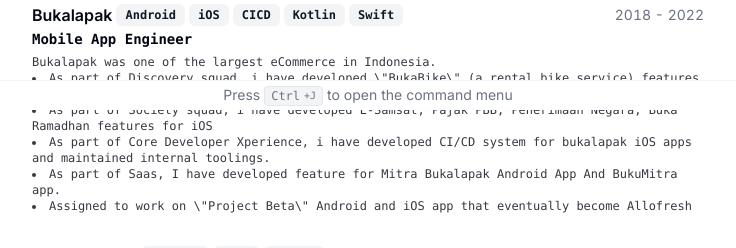
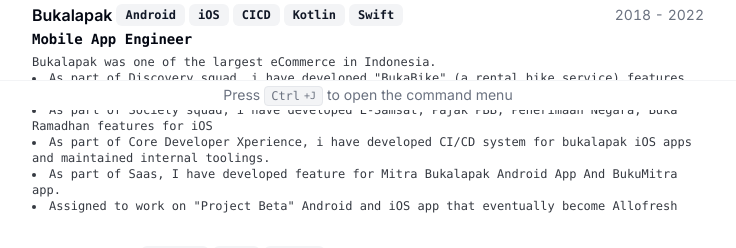
Before and after one commit to fahmisdk6/cv, a Next.js app: page / in a window 1280 px wide. Shown: the part 690-938 px from the top of the page, without its empty margins (272-1008 px from the left). Built offline with nearby package versions, Linux system fonts and the light colour scheme.

Commit message:
Fix error because of quote

```diff
--- a/src/data/resume-data.tsx
+++ b/src/data/resume-data.tsx
@@ -83,7 +83,7 @@
           Bukalapak was one of the largest eCommerce in Indonesia.
           <ul className="list-inside list-disc">
             <li>
-              As part of Discovery squad, i have developed \"BukaBike\" (a rental bike service) features for Android and iOS
+              As part of Discovery squad, i have developed &quot;BukaBike&quot; (a rental bike service) features for Android and iOS
             </li>
             <li>
               As part of Society squad, i have developed E-Samsat, Pajak PBB, Penerimaan Negara, Buka Ramadhan features for iOS
@@ -95,7 +95,7 @@
               As part of Saas, I have developed feature for Mitra Bukalapak Android App And BukuMitra app.
             </li>
             <li>
-              Assigned to work on \"Project Beta\" Android and iOS app that eventually become Allofresh
+              Assigned to work on &quot;Project Beta&quot; Android and iOS app that eventually become Allofresh
             </li>
           </ul>
         </>
```
